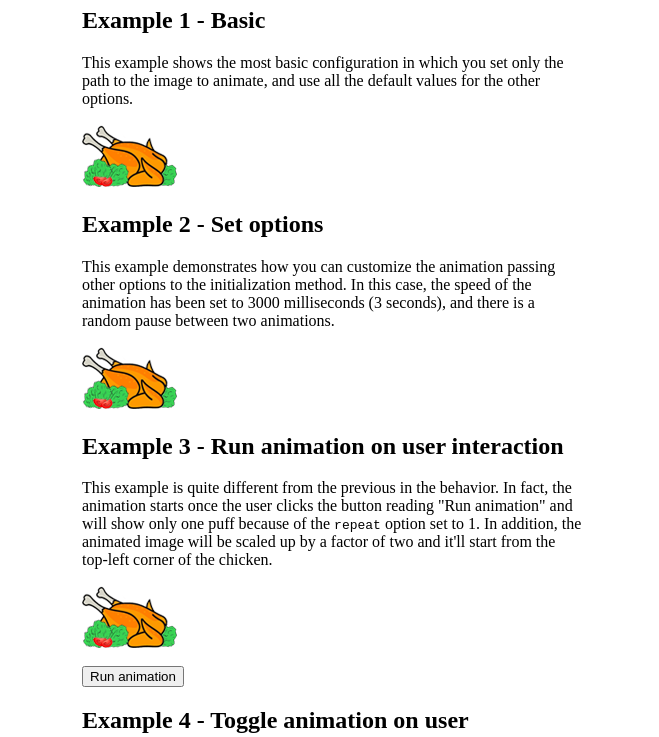
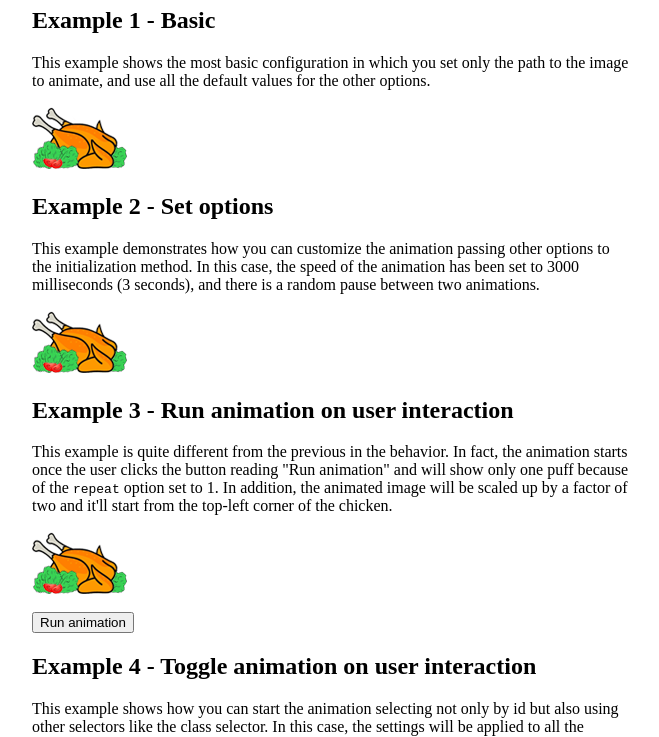
Before and after one commit to AurelioDeRosa/Audero-Smoke-Effect, a website: page demo/index.html in a window 1280 px wide. Shown: the part 110-847 px from the top of the page, without its empty margins (308-967 px from the left). Drawn offline with nearby package versions, Linux system fonts and the light colour scheme.

Commit message:
Demo: Changed fixed width into a fluid with

```diff
--- a/demo/index.html
+++ b/demo/index.html
@@ -11,7 +11,7 @@
 
          body
          {
-            width: 500px;
+            max-width: 600px;
             margin: 0 auto;
          }
 
```
